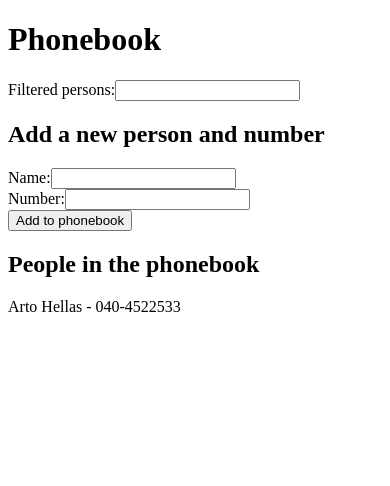
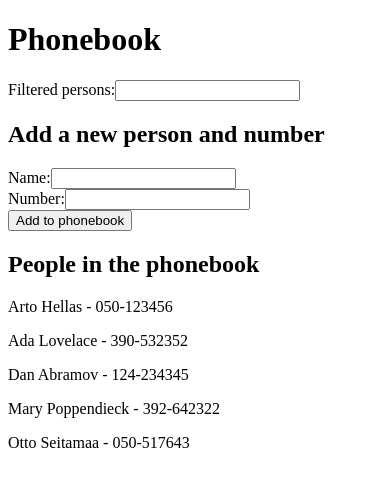
Before and after one commit to Necr0e/FullStackOpen, a React (Vite) app in the folder part2/phonebook/: page / in a window 390 px wide. Shown: the top 486 px of the page. Built offline with nearby package versions, Linux system fonts and the light colour scheme; data requests are answered from the project's data file.

Commit message:
Part 2.11 - Added phonebook data to json server (db.json) and fetched the information using axios.

```diff
--- /dev/null
+++ b/part2/phonebook/db.json
@@ -0,0 +1,29 @@
+{
+  "persons": [
+    {
+      "id": 1,
+      "name": "Arto Hellas",
+      "number": "050-123456"
+    },
+    {
+      "id": 2,
+      "name": "Ada Lovelace",
+      "number": "390-532352"
+    },
+    {
+      "id": 3,
+      "name": "Dan Abramov",
+      "number": "124-234345"
+    },
+    {
+      "id": 4,
+      "name": "Mary Poppendieck",
+      "number": "392-642322"
+    },
+    {
+      "name": "Otto Seitamaa",
+      "number": "050-517643",
+      "id": 5
+    }
+  ]
+}
--- a/part2/phonebook/package.json
+++ b/part2/phonebook/package.json
@@ -7,9 +7,11 @@
     "dev": "vite",
     "build": "vite build",
     "lint": "eslint . --ext js,jsx --report-unused-disable-directives --max-warnings 0",
-    "preview": "vite preview"
+    "preview": "vite preview",
+	"server": "json-server -p3001 --watch db.json"
   },
   "dependencies": {
+    "axios": "^1.6.5",
     "react": "^18.2.0",
     "react-dom": "^18.2.0"
   },
@@ -21,6 +23,7 @@
     "eslint-plugin-react": "^7.33.2",
     "eslint-plugin-react-hooks": "^4.6.0",
     "eslint-plugin-react-refresh": "^0.4.5",
+    "json-server": "^1.0.0-alpha.21",
     "vite": "^5.0.8"
   }
 }
--- a/part2/phonebook/src/App.jsx
+++ b/part2/phonebook/src/App.jsx
@@ -1,15 +1,22 @@
-import {useState} from 'react'
+import {useState, useEffect} from 'react'
+import axios from 'axios'
 import Form from './components/Form'
 import People from './components/People'
 import Search from './components/Search'
 
 const App = () => {
-    const [persons, setPersons] = useState([
-        { name: 'Arto Hellas', number: '040-4522533' }])
+    const [persons, setPersons] = useState([])
     const [newName, setNewName] = useState('')
     const [newNumber, setNewNumber] = useState('')
     const [searchString, setSearchString] = useState('')
     const filteredPersons = persons.filter(person => person.name.toLowerCase().includes(searchString.toLowerCase()))
+
+    useEffect(() => {
+        axios.get('http://localhost:3001/persons')
+            .then(response => {
+                setPersons(response.data)
+            })
+    }, [])
     const checkIfExist = () => persons.findIndex((person) => person.name === newName)
     const addToPhonebook = () => setPersons(persons.concat({ name: newName, number: newNumber}))
     const handleSubmit = (event) => {
@@ -17,6 +24,7 @@ const App = () => {
         checkIfExist(newName) >= 0 ? alert(`${newName} is already added to the phonebook.`) : addToPhonebook()
         setNewName('')
     }
+
 
     return (
         <div>
```
Also changed, not shown: 1 other file (tests, documents, lock files or other folders).
